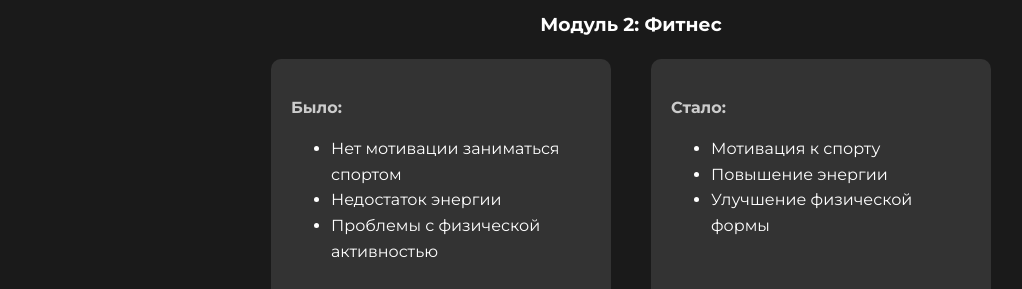
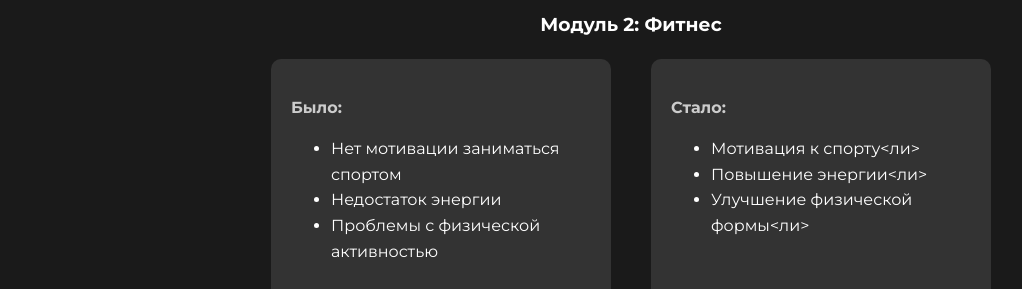
Before and after one commit to StruchkovaAnastasiia777/Fitness_training_Wroclaw.github.io, a plain HTML site: page program.html in a window 1280 px wide. Shown: the part 2760-3049 px from the top of the page, without its empty margins (9-1031 px from the left). Drawn offline with Linux system fonts and the light colour scheme.

Commit message:
Update program.html

```diff
--- a/program.html
+++ b/program.html
@@ -120,9 +120,9 @@
                         <div class="was-now-block">
                             <p><strong>Стало:</strong></п>
                             <ul>
-                                <li>Мотивация к спорту</li>
-                                <li>Повышение энергии</li>
-                                <li>Улучшение физической формы</li>
+                                <li>Мотивация к спорту<ли>
+                                <li>Повышение энергии<ли>
+                                <li>Улучшение физической формы<ли>
                             </ul>
                         </div>
                     </div>
```
